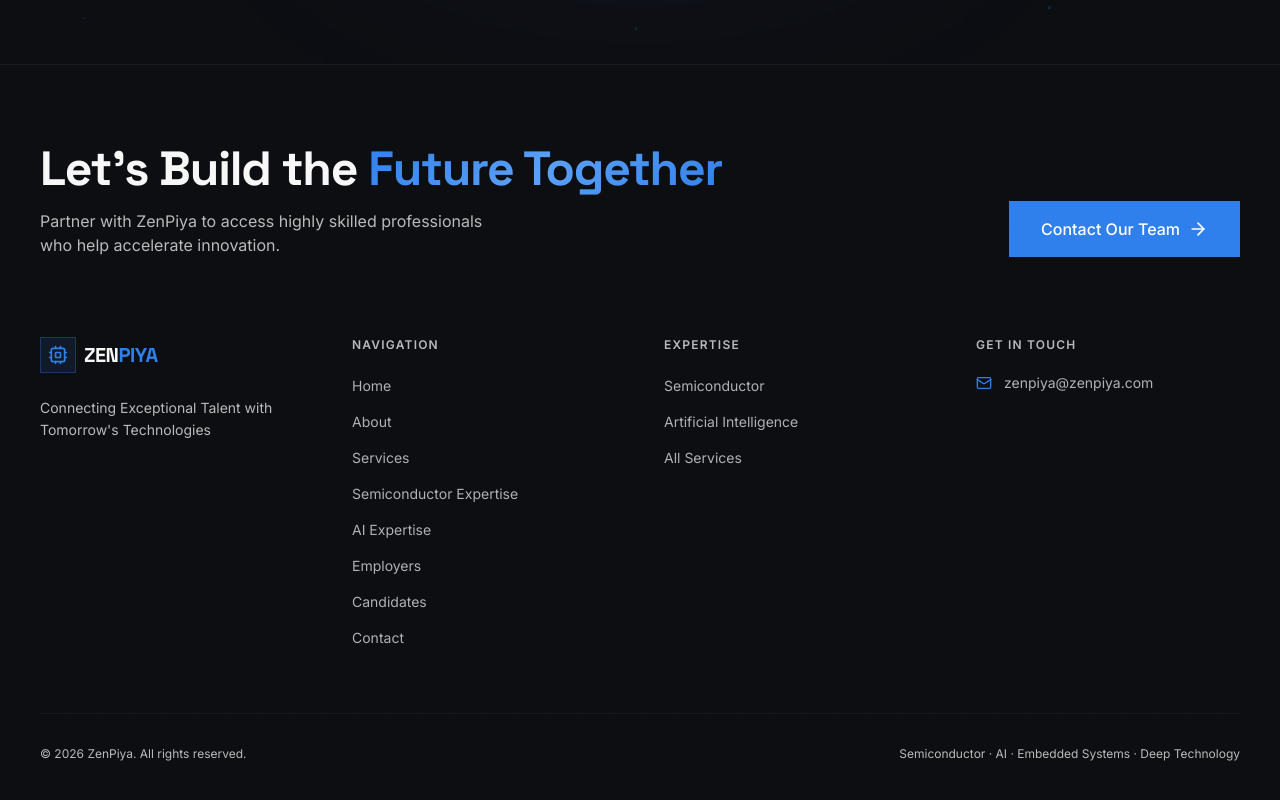
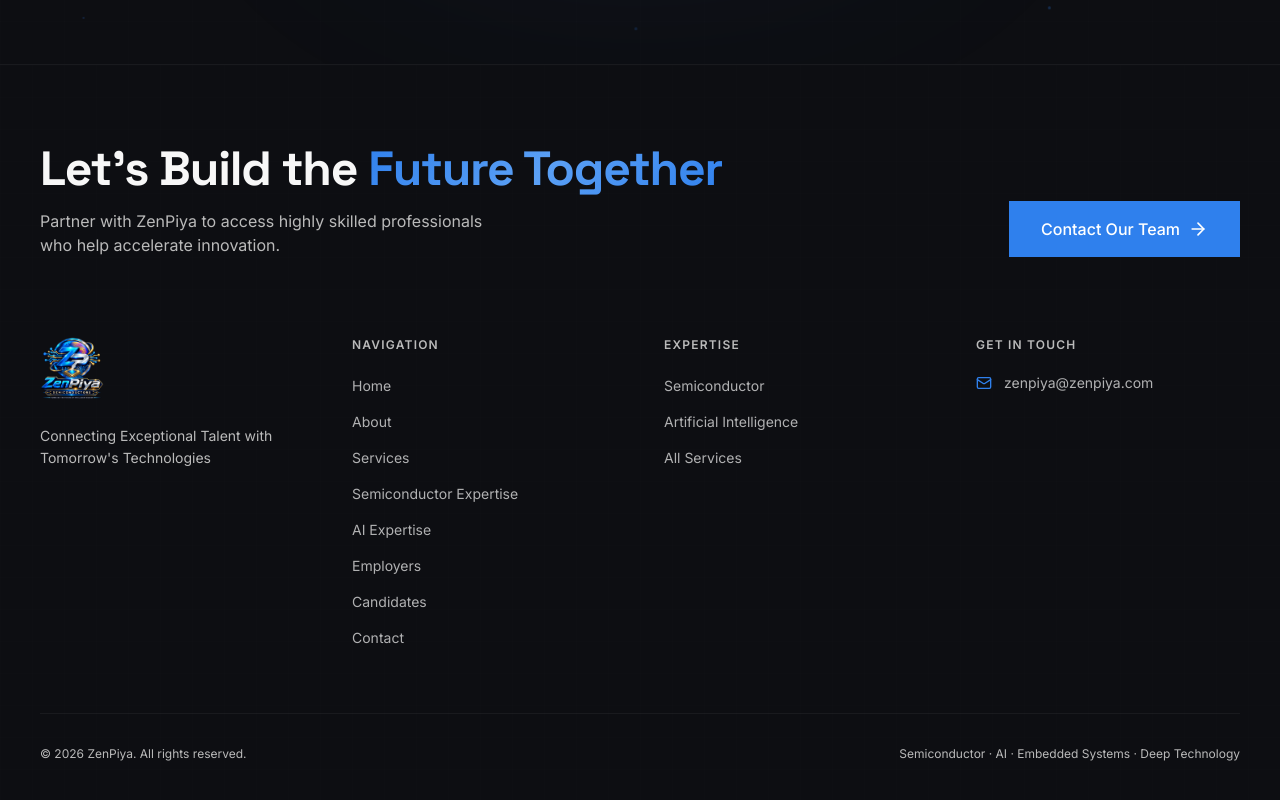
Before and after one commit to ranjithnew22498-oss/Zen-Paiya, a Next.js app: page / in a window 1280 px wide. Shown: the part 7197-7997 px from the top of the page. Built offline with nearby package versions, Linux system fonts and the light colour scheme.

Commit message:
update-footerlogo

```diff
--- a/components/site/footer.tsx
+++ b/components/site/footer.tsx
@@ -1,6 +1,7 @@
 import Link from 'next/link';
 import { Cpu, ArrowRight, Mail } from 'lucide-react';
 import { navItems } from '@/lib/data';
+import Image from 'next/image';
 
 export function Footer() {
   return (
@@ -34,12 +35,14 @@ export function Footer() {
           {/* Brand */}
           <div className="lg:col-span-1">
             <Link href="/" className="flex items-center gap-2 mb-6">
-              <div className="flex h-9 w-9 items-center justify-center rounded-sm bg-brand-blue/10 border border-brand-blue/30">
-                <Cpu className="h-5 w-5 text-brand-blue" />
-              </div>
-              <span className="font-display text-xl font-bold tracking-tight">
-                ZEN<span className="text-brand-blue">PIYA</span>
-              </span>
+               <Image
+                src="/images/logo-mark.png"
+                alt="Zenpiya"
+                width={64}
+                height={64}
+                priority
+                className="h-16 w-16"
+              />
             </Link>
             <p className="text-sm text-muted-foreground leading-relaxed max-w-xs">
               Connecting Exceptional Talent with Tomorrow&apos;s Technologies
```
